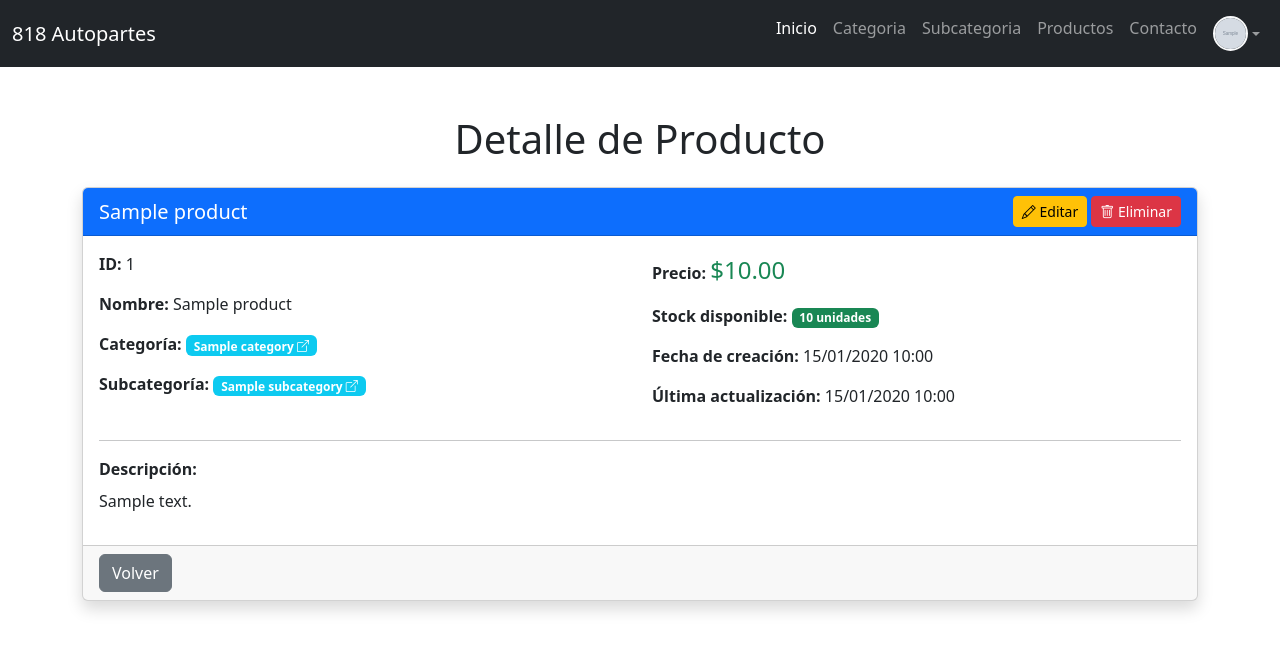
After one commit to AlejandroBadillo25/autoparts-web, a Django app: page /products/1/ in a window 1280 px wide. The commit adds this page. Shown: the top 651 px of the page. Run offline with Django 5.2, Linux system fonts and the light colour scheme; a user stored in the database is signed in; tables that the repository leaves empty hold one stand-in row (values such as "Sample post"); grey boxes marked "Sample" are stand-in pictures.

Commit message:
Add CRUD to all models

```diff
--- /dev/null
+++ b/autopartsApp/templates/autopartsApp/products_detail.html
@@ -0,0 +1,65 @@
+{% extends 'autopartsApp/base.html' %}
+
+{% block title %}
+    Detalle de {{ product.name }}
+{% endblock title %}
+
+{% block content_title %}
+    Detalle de Producto
+{% endblock content_title %}
+
+{% block content %}
+    <div class="card shadow">
+        <div class="card-header bg-primary text-white d-flex justify-content-between align-items-center">
+            <h5 class="mb-0">{{ product.name }}</h5>
+            <div>
+                <a href="{% url 'autopartsApp:products_edit' product.pk %}" class="btn btn-sm btn-warning">
+                    <i class="bi bi-pencil"></i> Editar
+                </a>
+                <button type="button" class="btn btn-sm btn-danger"
+                        data-bs-toggle="modal"
+                        data-bs-target="#deleteModal"
+                        data-delete-url="{% url 'autopartsApp:products_delete' product.pk %}"
+                        data-item-name="{{ product.name }}">
+                    <i class="bi bi-trash"></i> Eliminar
+                </button>
+            </div>
+        </div>
+        <div class="card-body">
+            <div class="row">
+                <div class="col-md-6">
+                    <p><strong>ID:</strong> {{ product.id }}</p>
+                    <p><strong>Nombre:</strong> {{ product.name }}</p>
+                    <p><strong>Categoría:</strong>
+                        <a href="{% url 'autopartsApp:category_detail' product.category.pk %}" class="badge bg-info text-decoration-none">
+                            {{ product.category.name }} <i class="bi bi-box-arrow-up-right"></i>
+                        </a>
+                    </p>
+                    <p><strong>Subcategoría:</strong>
+                        <a href="{% url 'autopartsApp:subcategory_detail' product.subcategory.pk %}" class="badge bg-info text-decoration-none">
+                            {{ product.subcategory.name }} <i class="bi bi-box-arrow-up-right"></i>
+                        </a>
+                    </p>
+                </div>
+                <div class="col-md-6">
+                    <p><strong>Precio:</strong> <span class="text-success fs-4">${{ product.price }}</span></p>
+                    <p><strong>Stock disponible:</strong> <span class="badge bg-success">{{ product.stock }} unidades</span></p>
+                    <p><strong>Fecha de creación:</strong> {{ product.created_at|date:"d/m/Y H:i" }}</p>
+                    <p><strong>Última actualización:</strong> {{ product.updated_at|date:"d/m/Y H:i" }}</p>
+                </div>
+            </div>
+
+            <hr>
+
+            <div class="mb-3">
+                <strong>Descripción:</strong>
+                <p class="mt-2">{{ product.description|default:"Sin descripción" }}</p>
+            </div>
+        </div>
+        <div class="card-footer">
+            <a href="{% url 'autopartsApp:products' %}" class="btn btn-secondary">
+                Volver
+            </a>
+        </div>
+    </div>
+{% endblock content %}
--- a/autopartsApp/urls.py
+++ b/autopartsApp/urls.py
@@ -23,6 +23,9 @@ urlpatterns = [
     # Products URLs
     path("products/", products, name="products"),
     path("products/create/", products_create, name="products_create"),
+    path("products/<int:pk>/", products_detail, name="products_detail"),
+    path("products/<int:pk>/edit/", products_edit, name="products_edit"),
+    path("products/<int:pk>/delete/", products_delete, name="products_delete"),
 
     # About Me / Contact URL
     path("about/", about_me, name="about_me"),
--- a/autopartsApp/views.py
+++ b/autopartsApp/views.py
@@ -127,6 +127,11 @@ def products(request):
     })
 
 @login_required
+def products_detail(request, pk):
+    product = get_object_or_404(Products, pk=pk)
+    return render(request, 'autopartsApp/products_detail.html', {'product': product})
+
+@login_required
 def products_create(request):
     if request.method == 'POST':
         form = ProductsForm(request.POST)
@@ -137,6 +142,28 @@ def products_create(request):
     else:
         form = ProductsForm()
     return render(request, 'autopartsApp/products_form.html', {'form': form, 'title': 'Crear Producto'})
+
+@login_required
+def products_edit(request, pk):
+    product = get_object_or_404(Products, pk=pk)
+    if request.method == 'POST':
+        form = ProductsForm(request.POST, instance=product)
+        if form.is_valid():
+            form.save()
+            messages.success(request, 'Producto actualizado exitosamente.')
+            return redirect('autopartsApp:products')
+    else:
+        form = ProductsForm(instance=product)
+    return render(request, 'autopartsApp/products_form.html', {'form': form, 'title': 'Editar Producto'})
+
+@login_required
+def products_delete(request, pk):
+    product = get_object_or_404(Products, pk=pk)
+    if request.method == 'POST':
+        product.delete()
+        messages.success(request, 'Producto eliminado exitosamente.')
+        return redirect('autopartsApp:products')
+    return render(request, 'autopartsApp/products_confirm_delete.html', {'product': product})
 
 
 # About Me / Contact View
```
Also changed, not shown: autopartsApp/templates/autopartsApp/products.html (+23 -3 lines).
